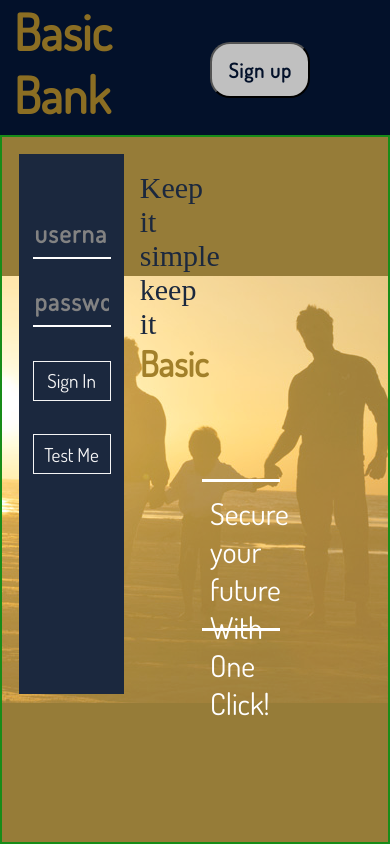
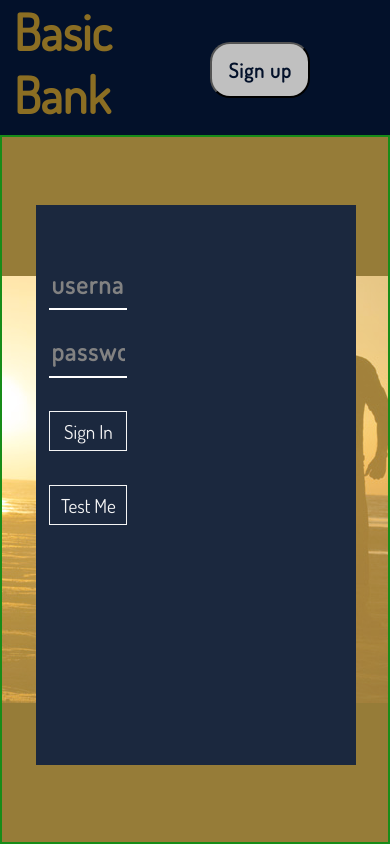
Before and after one commit to cyberstizz/basicbank, a React (Create React App) app: page / in a window 390 px wide. Built offline with nearby package versions, Linux system fonts and the light colour scheme; a web font is replaced by a local one.

Commit message:
resized mobile sign in section

```diff
--- a/src/Home.css
+++ b/src/Home.css
@@ -405,11 +405,11 @@ margin-left: 1vw;
     }
 
     .siginInSection{
-        height: 64vh;
-        width: 27vw;
+        height: 35rem;
+        width: 20rem;
         background-color: rgb(3, 17, 42);
-        margin-top: 2vh;
-        margin-left: 2vh;
+        margin-top: 8vh;
+        margin-left: 4vh;
         display: flex;
         flex-direction: column;
     }
@@ -495,7 +495,7 @@ margin-left: 1vw;
 
 
     .fillerSection{
-        display: flex;
+        display: none;
         flex-direction: column;
         height: 68vh;
         width: 46vw;
--- a/src/Home.js
+++ b/src/Home.js
@@ -237,7 +237,7 @@ console.log(loginCall.status)
             Keep it simple
             <br />
             keep it <span className='basic'>Basic</span>
-            </div>
+                 </div>
 
             <div className='secondFillerSection'>
 
```
